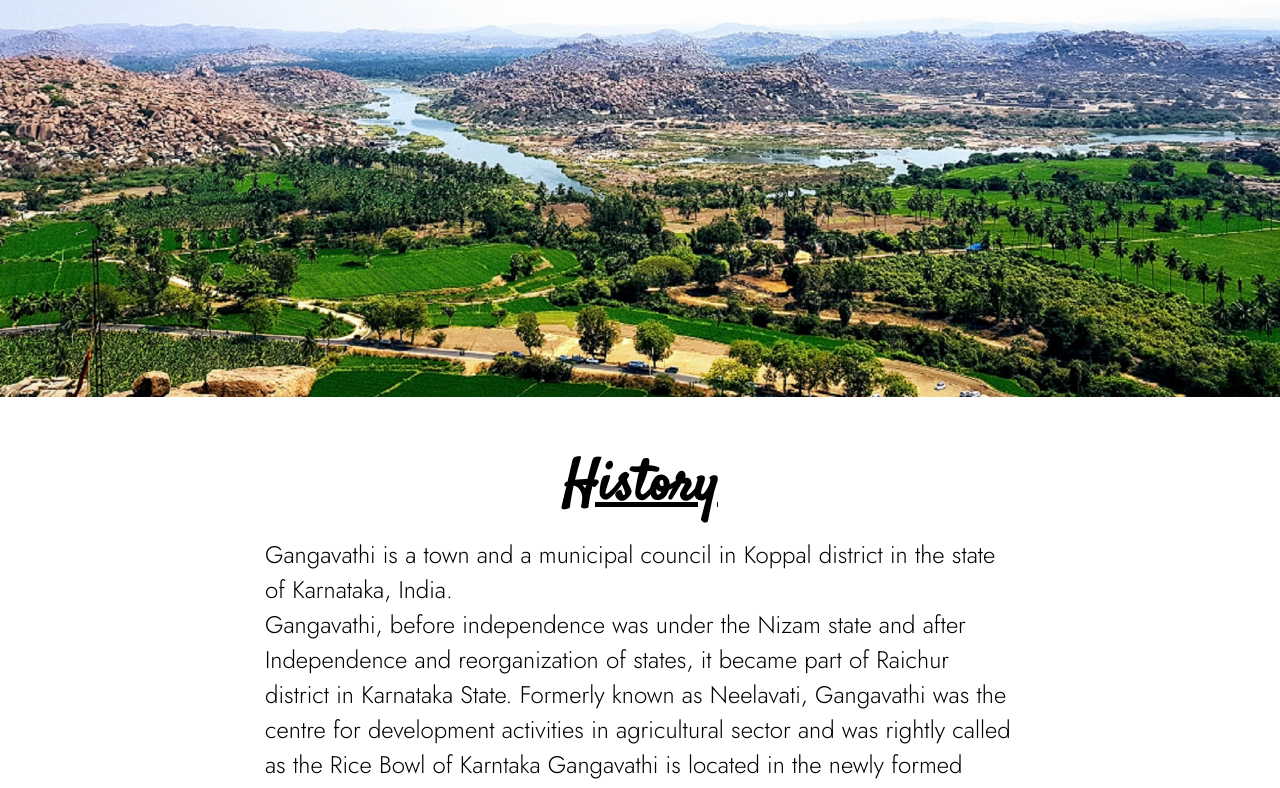
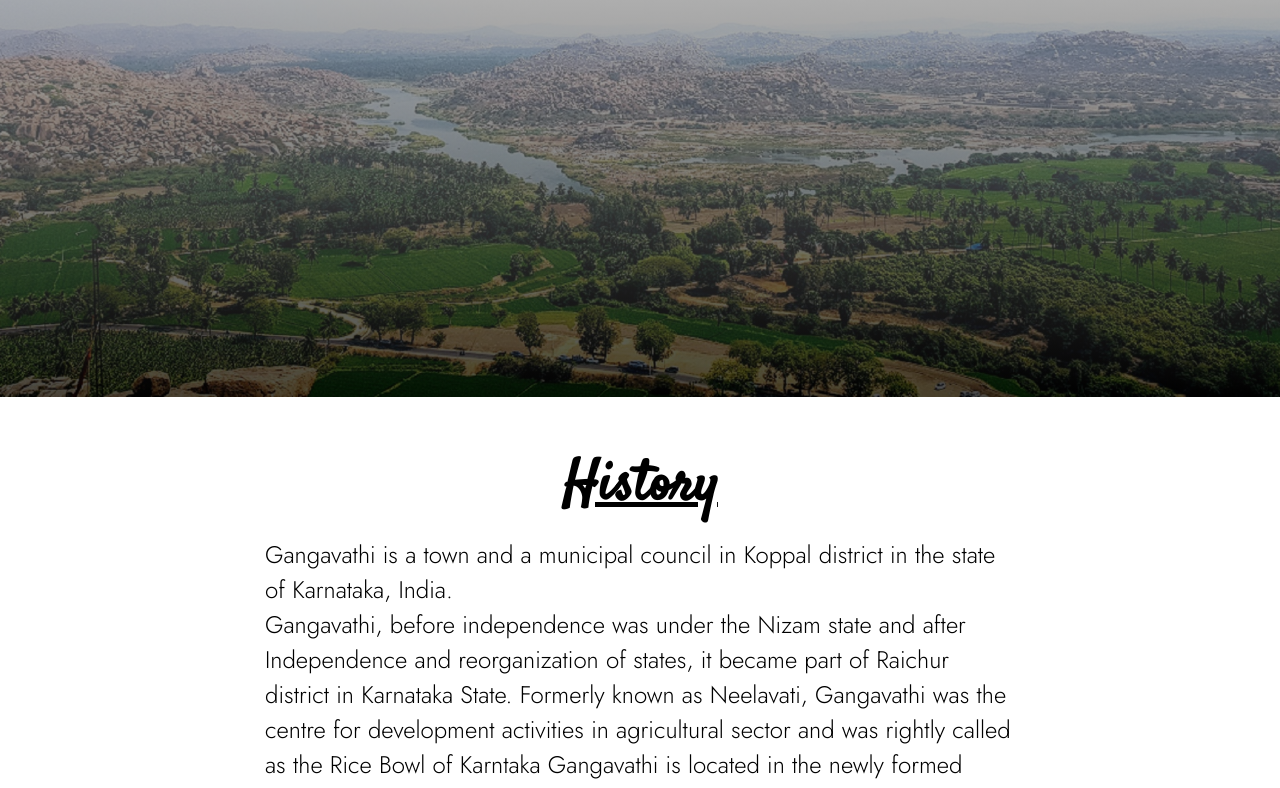
Before and after one commit to OyeRishab/Gangavathi-Responsive, a plain HTML site: page index.html in a window 1280 px wide. Shown: the part 405-1193 px from the top of the page. Drawn offline with Linux system fonts and the light colour scheme.

Commit message:
Update style.css

```diff
--- a/style.css
+++ b/style.css
@@ -72,7 +72,8 @@ header {
   position: relative;
   width: 100%;
   min-height: calc(100vh - 74px);
-  background-image: url("./images/gangavathi.jpg");
+  background-image: linear-gradient(rgb(256, 256, 256, 0.7), rgba(0, 0, 0, 0.7)),
+    url("./images/gangavathi.jpg");
   background-position: center;
   background-size: cover;
   display: flex;
```
